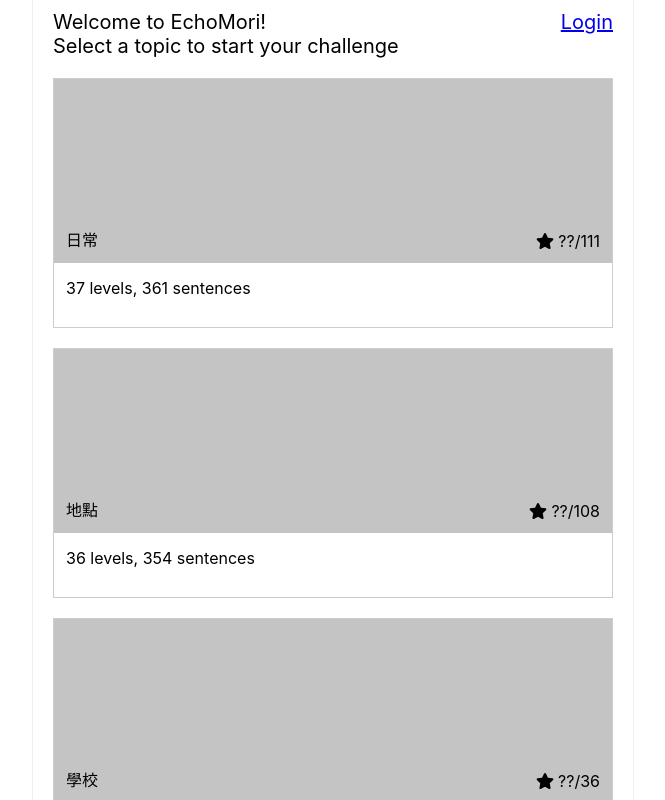
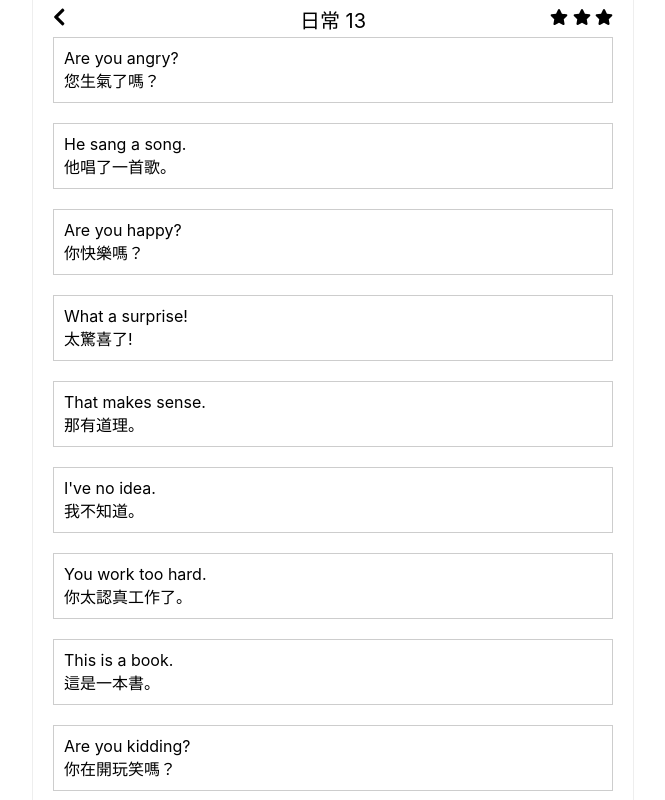
Before and after one commit to wangchou/echo-mori, a Svelte app: page / in a window 1280 px wide. Shown: the whole page, without its empty margins (307-972 px from the left). Built offline with nearby package versions, Linux system fonts and the light colour scheme; no server answers.

Commit message:
add level detail page

```diff
--- a/src/client/data/states.js
+++ b/src/client/data/states.js
@@ -2,10 +2,11 @@ import { writable, derived } from 'svelte/store';
 import { GameMode, DisplayMode, PlaySpeed, Voice } from './constants.js'
 
 // dataSet related
-export const currentSetId = writable(undefined)
-export const selectedTag = writable(undefined)
+export const currentSetId = writable(14)
+export const selectedTag = writable('日常')
 export const isSupportRecognition = writable('webkitSpeechRecognition' in window)
 export const user = writable({})
+export const route = writable('/levelDetail')
 
 // game status
 export const messages = writable([])        // Messenger 遊戲中的訊息
@@ -33,6 +34,9 @@ selectedTag.subscribe(value => {
 user.subscribe(value => {
     console.log(`| user =>`, value)
 })
+route.subscribe(value => {
+    console.log(`| route =>`, value)
+})
 
 console.log(`= Messenger 遊戲頁面狀態 =`)
 messages.subscribe(value => {
--- a/src/client/ui/App.svelte
+++ b/src/client/ui/App.svelte
@@ -1,8 +1,11 @@
 <script>
     import GamePage from './GamePage.svelte'
-    import SentenceSetPage from './SentenceSetPage.svelte'
+    import TopicListPage from './TopicListPage.svelte'
+    import LevelListPage from './LevelListPage.svelte'
+    import LevelDetailPage from './LevelDetailPage.svelte'
+    import SentencePage from './SentencePage.svelte'
     import BrowserNotSupportBar from './components/BrowserNotSupportBar.svelte'
-    import { currentSetId, user } from '../data/states.js'
+    import { currentSetId, user, route as _route } from '../data/states.js'
     import { onMount } from 'svelte'
     var buttonName = 'Login'
     onMount(async () => {
@@ -10,11 +13,21 @@
         const userData = await res.json()
         user.set(userData)
     })
+    var route = undefined
+    _route.subscribe(value => {
+        route = value
+    })
 </script>
 
-{#if $currentSetId == undefined}
-    <SentenceSetPage />
-{:else}
+{#if route === '/'}
+    <TopicListPage />
+{:else if route === '/levels'}
+    <LevelListPage />
+{:else if route === '/levelDetail'}
+    <LevelDetailPage />
+{:else if route === '/sentence'}
+    <SentencePage />
+{:else if route === '/game'}
     <GamePage />
 {/if}
 
--- a/src/client/ui/GamePage.svelte
+++ b/src/client/ui/GamePage.svelte
@@ -12,6 +12,7 @@
         isSupportRecognition,
         gameMode,
         displayMode,
+        route,
     } from '../data/states.js'
     import { sentenceSets, idToRow } from '../data/demoSets.js'
     import { GameMode, DisplayMode, MessageType } from '../data/constants.js'
@@ -56,6 +57,7 @@
     function backToMain() {
         currentSetId.set(undefined)
         isPlaying.set(false)
+        route.set('/levels')
     }
 </script>
 
@@ -232,9 +234,11 @@
 </style>
 
 {#if $currentSetId != undefined}
-    <div class="outFlexDiv" transition:fly={{ x: 300, duration: 200 }}>
+    <div class="outFlexDiv">
         <div class="topBar">
-            <div class="backButton" on:click={backToMain}>←</div>
+            <div class="backButton" on:click={backToMain}>
+                <i class="fas fa-chevron-left backArrow" />
+            </div>
             <div class="setBarContainer">
                 <div class="setTitle">{`${currentSet.tag} ${currentSet.tagIndex}`}</div>
                 <div class="setInfo">{currentSet.difficultyLabel}</div>
--- /dev/null
+++ b/src/client/ui/LevelDetailPage.svelte
@@ -0,0 +1,105 @@
+<script>
+    import { get } from 'svelte/store'
+    import { beforeUpdate } from 'svelte'
+
+    import { currentSetId, isPlaying, route } from '../data/states.js'
+    import { sentenceSets, idToRow } from '../data/demoSets.js'
+    import { speed } from '../data/states.js'
+
+    var currentSet = {}
+    var isShowContent = true
+    currentSetId.subscribe(id => {
+        currentSet = sentenceSets.filter(set => set.id == id)[0]
+    })
+
+    function backToMain() {
+        currentSetId.set(undefined)
+        isPlaying.set(false)
+        route.set('/levels')
+    }
+</script>
+
+<style>
+    .outFlexDiv {
+        display: flex;
+        flex-direction: column;
+        width: 100%;
+        height: 100%;
+        max-width: 600px;
+        margin: 0px auto;
+        border-left: 1px solid #eee;
+        border-right: 1px solid #eee;
+    }
+
+    .topBar {
+        position: relative;
+        height: 30px;
+        padding: 5px 0px;
+        margin: 0px 20px;
+    }
+
+    .backButton {
+        position: absolute;
+        font-size: 20px;
+    }
+    .backButton:hover {
+        background: rgba(96, 144, 48, 0.1);
+        cursor: pointer;
+    }
+
+    .title {
+        position: absolute;
+        width: 100%;
+        font-size: 20px;
+        text-align: center;
+    }
+
+    .threeStars {
+        position: absolute;
+        right: 0px;
+        top: 7px;
+    }
+
+    .messenger {
+        width: 100%;
+        overflow-y: auto;
+    }
+
+    .currentSetDiv {
+        padding: 0px 10px;
+    }
+
+    .sentenceCard {
+        padding: 10px;
+        margin-bottom: 20px;
+        margin-left: 10px;
+        margin-right: 10px;
+        border: 1px solid #cdcdcd;
+    }
+</style>
+
+<div class="outFlexDiv">
+    <div class="topBar">
+        <div class="backButton" on:click={backToMain}>
+            <i class="fas fa-chevron-left backArrow" />
+        </div>
+        <div class="title">{`${currentSet.tag} ${currentSet.tagIndex}`}</div>
+        <div class="threeStars">
+            <i class="fas fa-star" />
+            <i class="fas fa-star" />
+            <i class="fas fa-star" />
+        </div>
+    </div>
+
+    <div class="messenger">
+        <div class="currentSetDiv">
+            {#each currentSet.sentenceIds as id}
+                <div class="sentenceCard">
+                    {idToRow[id].en}
+                    <br />
+                    {idToRow[id].ch}
+                </div>
+            {/each}
+        </div>
+    </div>
+</div>
--- /dev/null
+++ b/src/client/ui/LevelListPage.svelte
@@ -0,0 +1,137 @@
+<script>
+    import { selectedTag as _selectedTag, route, currentSetId } from '../data/states.js'
+    import { sentenceSets, idToRow } from '../data/demoSets.js'
+    import { afterUpdate } from 'svelte'
+    var selectedTag = undefined
+    _selectedTag.subscribe(v => {
+        selectedTag = v
+    })
+    $: sets = sentenceSets
+        .filter(set => selectedTag == set.tag)
+        .sort((set1, set2) => set2.tagIndex - set1.tagIndex)
+    function selectSet(id) {
+        currentSetId.set(id)
+        route.set('/game')
+    }
+    let cardDiv
+    afterUpdate(() => {
+        cardDiv.scrollTo(0, cardDiv.scrollHeight)
+    })
+</script>
+
+<style>
+    .outFlexDiv {
+        display: flex;
+        flex-direction: column;
+        width: 100%;
+        height: 100%;
+        max-width: 600px;
+        margin: 0px auto;
+        border-left: 1px solid #eee;
+        border-right: 1px solid #eee;
+    }
+    .navigationBar {
+        width: 100%;
+        margin: 0 auto;
+        height: 36px;
+    }
+    .backArrow {
+        position: absolute;
+        left: 12px;
+        top: 12px;
+    }
+    .backArrow:hover {
+        cursor: pointer;
+        color: blue;
+    }
+    .centerTitle {
+        position: absolute;
+        width: 100%;
+        margin: 0px auto;
+        top: 12px;
+        text-align: center;
+    }
+    .threeStars {
+        position: absolute;
+        top: 12px;
+        right: 12px;
+    }
+    .cardContainer {
+        width: 100%;
+        border-top: 1px solid #eee;
+        overflow: auto;
+        margin: 0 auto;
+        margin-top: 36px;
+    }
+    .card {
+        min-height: 50px;
+        padding: 10px;
+        border-bottom: 1px solid #eee;
+    }
+    .card:hover {
+        background: #f6faf3;
+        cursor: pointer;
+    }
+    .levelIndex {
+        display: inline-block;
+        font-size: 24px;
+        font-weight: 500;
+    }
+</style>
+
+<div class="outFlexDiv">
+    <div class="navigationBar">
+        <div class="centerTitle">{selectedTag}</div>
+        <div
+            on:click={() => {
+                route.set('/')
+                console.log('click backarrow')
+            }}>
+            <i class="fas fa-chevron-left backArrow" />
+            <svg
+                width="34"
+                height="111"
+                viewBox="0 0 340 222"
+                fill="none"
+                xmlns="http://www.w3.org/2000/svg">
+                <rect x="62.3501" y="68.0705" width="225.948" height="153.302" fill="#E2BE6E" />
+                <path
+                    d="M168.898 89.8458L168.898 1.32993L301.741 75.9787L301.741 164.495L168.898
+                    89.8458Z"
+                    fill="#BF7628" />
+                <path
+                    d="M171.102 90.0318L171.102 1.51588L38.2589 76.1647L38.2589 164.681L171.102
+                    90.0318Z"
+                    fill="#BF7628" />
+                <rect
+                    x="170.997"
+                    y="88.7753"
+                    width="151.014"
+                    height="7.43628"
+                    transform="rotate(30 170.997 88.7753)"
+                    fill="#B26B1F" />
+                <rect
+                    width="151.014"
+                    height="7.43628"
+                    transform="matrix(-0.866025 0.5 0.5 0.866025 170.251 88.2772)"
+                    fill="#B26B1F" />
+                <rect x="143.005" y="156.162" width="54.914" height="65.2104" fill="#9C8148" />
+            </svg>
+
+        </div>
+        <div class="threeStars">
+            <i class="fas fa-star" />
+            ??/{sets.length * 3}
+        </div>
+    </div>
+    <div class="cardContainer" bind:this={cardDiv}>
+        {#each sets as set}
+            <div class="card" on:click={() => selectSet(set.id)}>
+                <div class="levelIndex">{`(${set.tagIndex}) `}</div>
+                <i class="far fa-star" />
+                <i class="far fa-star" />
+                <i class="far fa-star" />
+            </div>
+        {/each}
+    </div>
+</div>
--- a/src/client/ui/SentenceSetPage.svelte
+++ b/src/client/ui/TopicListPage.svelte
@@ -1,7 +1,7 @@
 <script>
     import { fly } from 'svelte/transition'
     import { sentenceSets, idToRow } from '../data/demoSets.js'
-    import { selectedTag, user as _user } from '../data/states.js'
+    import { selectedTag, user as _user, route } from '../data/states.js'
 
     var tagCounts = {}
     var tagSentenceCounts = {}
@@ -17,8 +17,9 @@
         return tagCounts[tag2] - tagCounts[tag1]
     })
 
-    function selectTag(id) {
+    function gotoTopic(id) {
         selectedTag.set(id)
+        route.set('/levels')
     }
 
     var user = {}
@@ -109,7 +110,7 @@
     }
 </style>
 
-<div class="outFlexDiv" transition:fly={{ x: -300, duration: 200 }}>
+<div class="outFlexDiv">
     <div class="siteTitle">
         <div>
             {#if isLogin}Hi, {`${user.username}`}{:else}Welcome to EchoMori!{/if}
@@ -130,9 +131,9 @@
 
     <div class="cardContainer">
         {#each tags as tag}
-            <div class="row">
+            <div class="row" on:click={() => gotoTopic(tag)}>
                 <div class="card">
-                    <div class="cardTop" on:click={() => selectTag(tag)}>
+                    <div class="cardTop">
                         <div class="cardCategory">{`${tag}`}</div>
                         <div class="cardStars">
                             <i class="fas fa-star" />
```
Also changed, not shown: src/client/ui/SentencePage.svelte (added).
